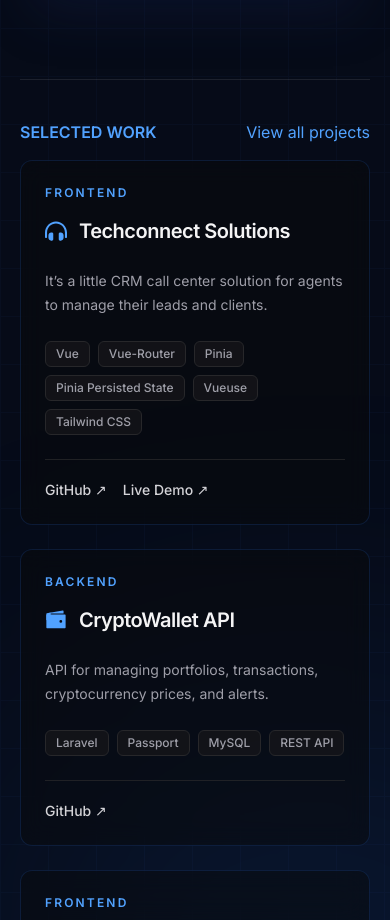
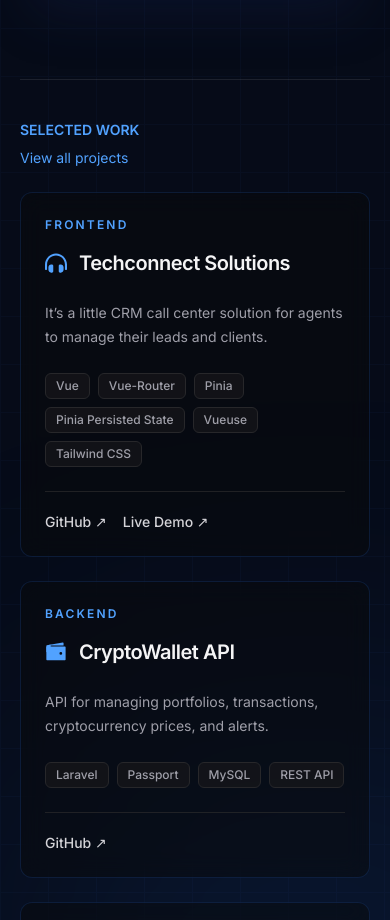
Before and after one commit to cr-gcc/portfolio, a React (Vite) app: page / in a window 390 px wide. Shown: the part 1124-2044 px from the top of the page. Built offline with nearby package versions, Linux system fonts and the light colour scheme.

Commit message:
Card mobile

```diff
--- a/src/sections/projects/Projects.tsx
+++ b/src/sections/projects/Projects.tsx
@@ -6,13 +6,13 @@ export function Projects() {
     return (
         <div id="projects" className="w-full border-t border-zinc-200/10">
             <section className="py-10">
-                <div className="mb-4 flex justify-between">
-                    <span className="text-base font-semibold uppercase text-blue-400">
+                <div className="mb-6 flex flex-col gap-2 sm:flex-row sm:items-center sm:justify-between">
+                    <span className="text-sm font-semibold uppercase text-blue-400 sm:text-base">
                         Selected work
                     </span>
                     <Link
                         to="/projects"
-                        className="text-base text-blue-400"
+                        className="w-fit text-sm text-blue-400 transition hover:text-blue-300 sm:text-base"
                     >
                         View all projects
                     </Link>
```
